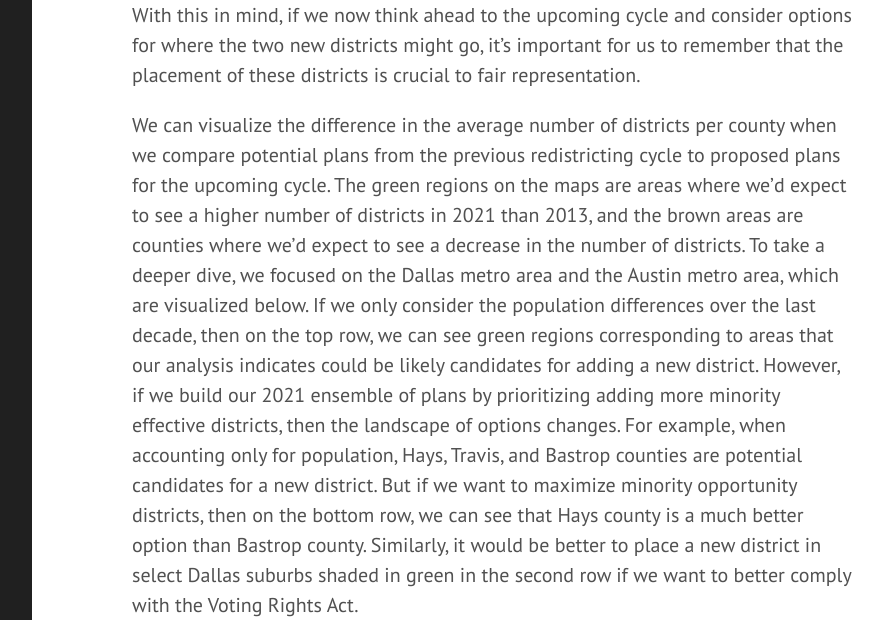
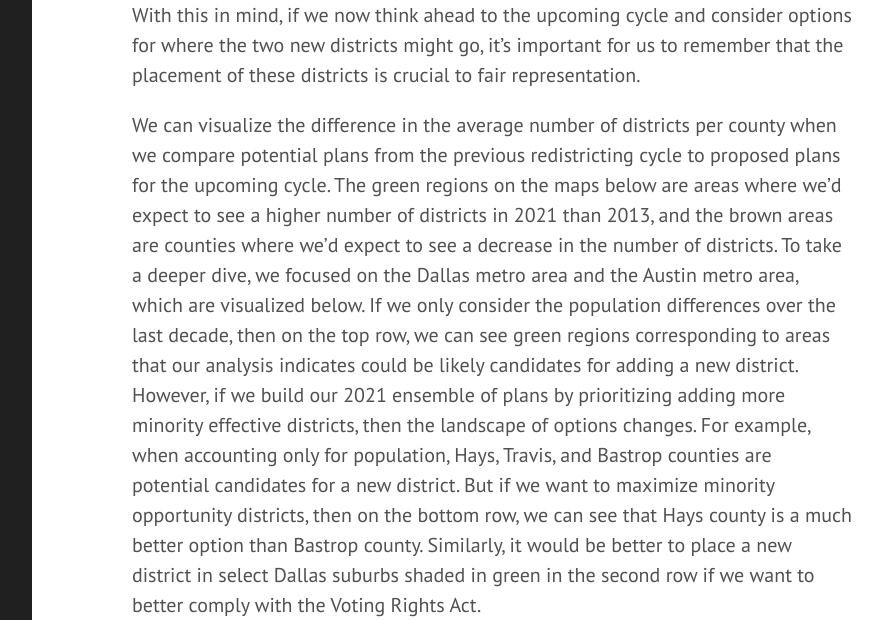
Before and after one commit to uwescience/DSSG2021-redistricting-website, a Jekyll site: the page built from texas.md, in a window 1280 px wide and 1400 px high, scrolled down 2758 px, cut to the strip 148-768 px from the top of the window. Shown: the whole strip, without its empty margins (328-1211 px from the left). Built offline with Jekyll 4.4.1, drawn with Linux system fonts in a browser that asks for light colours; part of the change alters nothing that is shown; some of the changed text lies outside the part shown.

Commit message:
Update texas.md

```diff
--- a/texas.md
+++ b/texas.md
@@ -45,11 +45,12 @@ Using GerryChain, we are able to examine how plans incorporating the Voting Righ
 
 With this in mind, if we now think ahead to the upcoming cycle and consider options for where the two new districts might go, it’s important for us to remember that the placement of these districts is crucial to fair representation.
 
-We can visualize the difference in the average number of districts per county when we compare potential plans from the previous redistricting cycle to proposed plans for the upcoming cycle. The green regions on the maps are areas where we’d expect to see a higher number of districts in 2021 than 2013, and the brown areas are counties where we’d expect to see a decrease in the number of districts. To take a deeper dive, we focused on the Dallas metro area and the Austin metro area, which are visualized below. If we only consider the population differences over the last decade, then on the top row, we can see green regions corresponding to areas that our analysis indicates could be likely candidates for adding a new district. However, if we build our 2021 ensemble of plans by prioritizing adding more minority effective districts, then the landscape of options changes. For example, when accounting only for population, Hays, Travis, and Bastrop counties are potential candidates for a new district. But if we want to maximize minority opportunity districts, then on the bottom row, we can see that Hays county is a much better option than Bastrop county. Similarly, it would be better to place a new district in select Dallas suburbs shaded in green in the second row if we want to better comply with the Voting Rights Act.
+We can visualize the difference in the average number of districts per county when we compare potential plans from the previous redistricting cycle to proposed plans for the upcoming cycle. The green regions on the maps below are areas where we’d expect to see a higher number of districts in 2021 than 2013, and the brown areas are counties where we’d expect to see a decrease in the number of districts. To take a deeper dive, we focused on the Dallas metro area and the Austin metro area, which are visualized below. If we only consider the population differences over the last decade, then on the top row, we can see green regions corresponding to areas that our analysis indicates could be likely candidates for adding a new district. However, if we build our 2021 ensemble of plans by prioritizing adding more minority effective districts, then the landscape of options changes. For example, when accounting only for population, Hays, Travis, and Bastrop counties are potential candidates for a new district. But if we want to maximize minority opportunity districts, then on the bottom row, we can see that Hays county is a much better option than Bastrop county. Similarly, it would be better to place a new district in select Dallas suburbs shaded in green in the second row if we want to better comply with the Voting Rights Act.
 
 
 | ![new_districts](https://user-images.githubusercontent.com/2799135/131414541-6898b2c1-a0d3-4aa0-b176-76aa8d0df54a.png)|
 |:--:|
+| *Shifting the Landscape of Choices: Rethinking Redistricting Criteria*|
 
 
 We hope that advocacy groups in Texas can use these methods and learnings to ensure that the map drawing process in Texas is fair and complies with the Voting Rights Act to the fullest extent.
```
